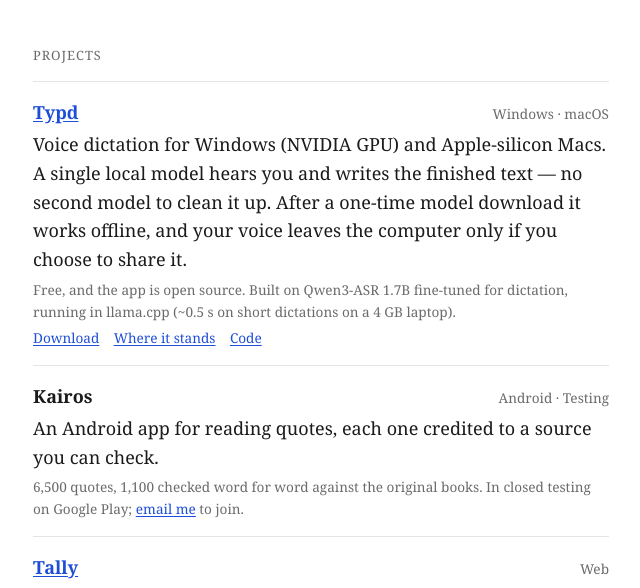
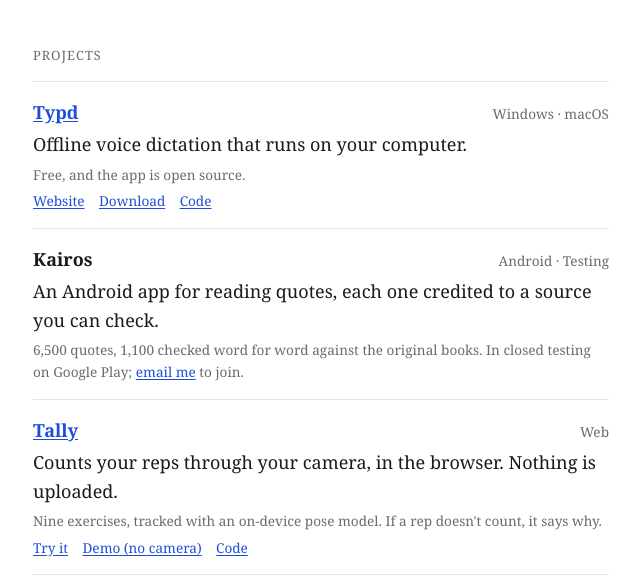
Before and after one commit to SameRainbows/mehmetdedeler, a website: page index.html in a window 1280 px wide. Shown: the part 141-729 px from the top of the page, without its empty margins (319-959 px from the left). Drawn offline with Linux system fonts and the light colour scheme.

Commit message:
Shorten Typd description to a one-liner pointing to its site
Generated with [Devin](https://devin.ai)

Co-Authored-By: Devin <158243242+devin-ai-integration[bot]@users.noreply.github.com>

```diff
--- a/index.html
+++ b/index.html
@@ -73,9 +73,9 @@
 <ol class="projects">
   <li>
     <div class="head"><a class="name" href="https://typd.mehmetdedeler.com">Typd</a><span class="meta">Windows · macOS</span></div>
-    <p class="what">Voice dictation for Windows (NVIDIA GPU) and Apple-silicon Macs. A single local model hears you and writes the finished text — no second model to clean it up. After a one-time model download it works offline, and your voice leaves the computer only if you choose to share it.</p>
-    <p class="proof">Free, and the app is open source. Built on Qwen3-ASR 1.7B fine-tuned for dictation, running in llama.cpp (~0.5 s on short dictations on a 4 GB laptop).</p>
-    <p class="links"><a href="https://typd.mehmetdedeler.com/download/">Download</a><a href="https://typd.mehmetdedeler.com/how-we-tested/">Where it stands</a><a href="https://github.com/SameRainbows/typd-app">Code</a></p>
+    <p class="what">Offline voice dictation that runs on your computer.</p>
+    <p class="proof">Free, and the app is open source.</p>
+    <p class="links"><a href="https://typd.mehmetdedeler.com">Website</a><a href="https://typd.mehmetdedeler.com/download/">Download</a><a href="https://github.com/SameRainbows/typd-app">Code</a></p>
   </li>
   <li>
     <div class="head"><span class="name">Kairos</span><span class="meta">Android · Testing</span></div>
```
